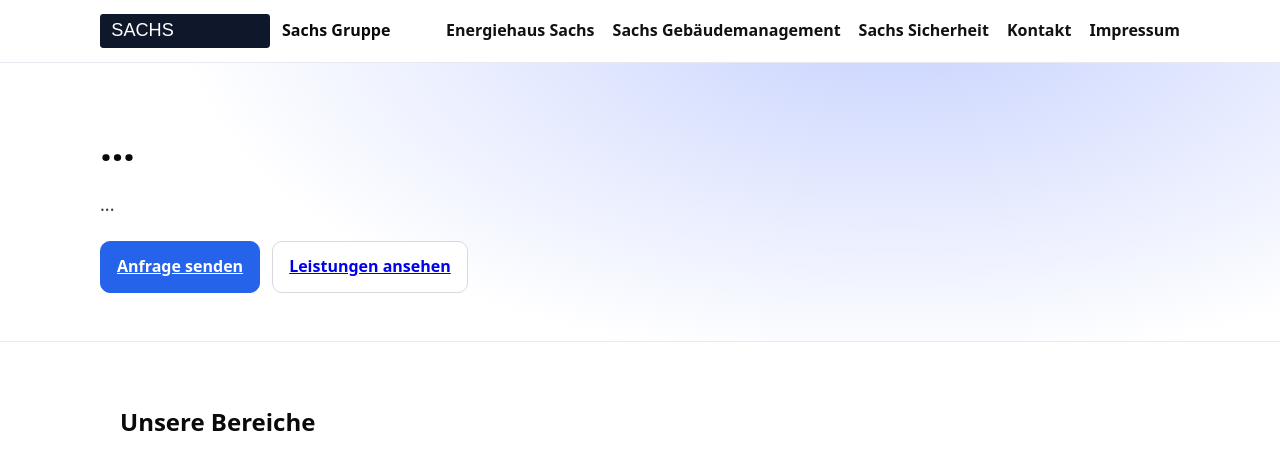
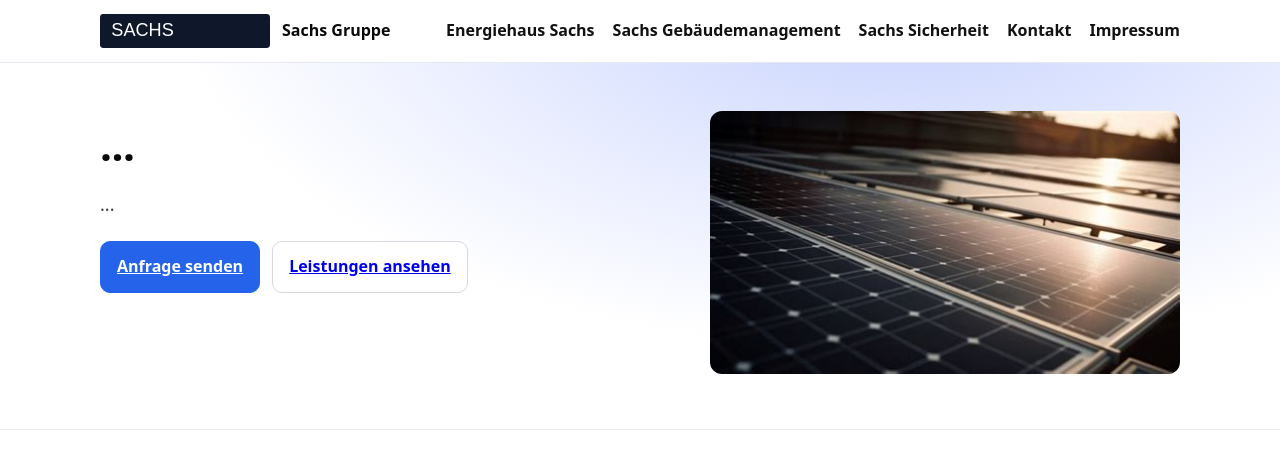
Before and after one commit to DavidGoericke/sachsgruppeNEU, a plain HTML site: page index.html in a window 1280 px wide. Shown: the top 459 px of the page. Drawn offline with Linux system fonts and the light colour scheme.

Commit message:
Update index.html

```diff
--- a/index.html
+++ b/index.html
@@ -40,7 +40,7 @@
       </div>
     </div>
     <div>
-      <img data-hero-image src="" alt="" style="width:100%; border-radius:12px;">
+      <img src="assets/PV Bild Banner.jpeg" alt="Photovoltaikanlage" style="width:100%; border-radius:12px;">
     </div>
   </div>
 </section>
```
